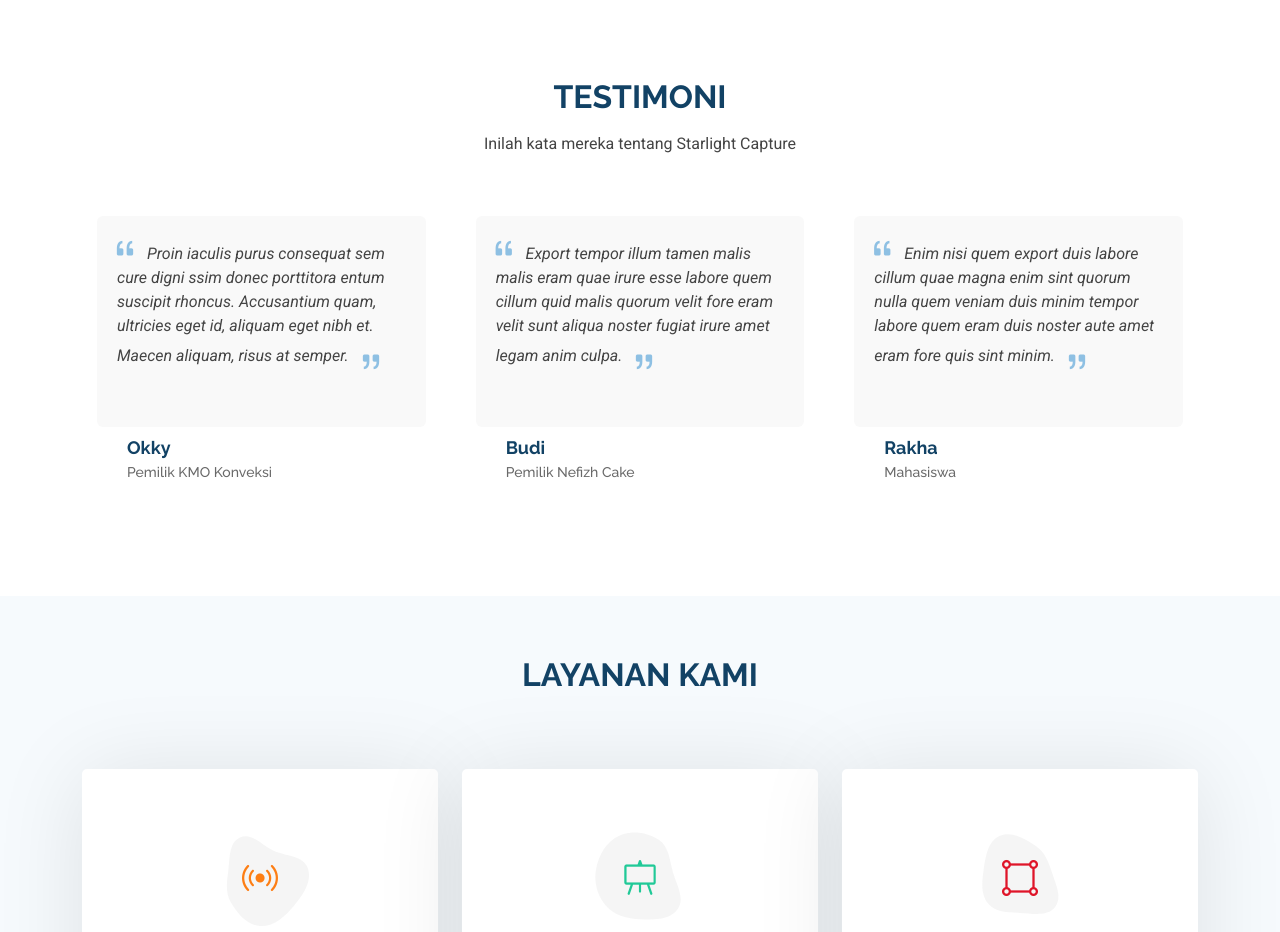
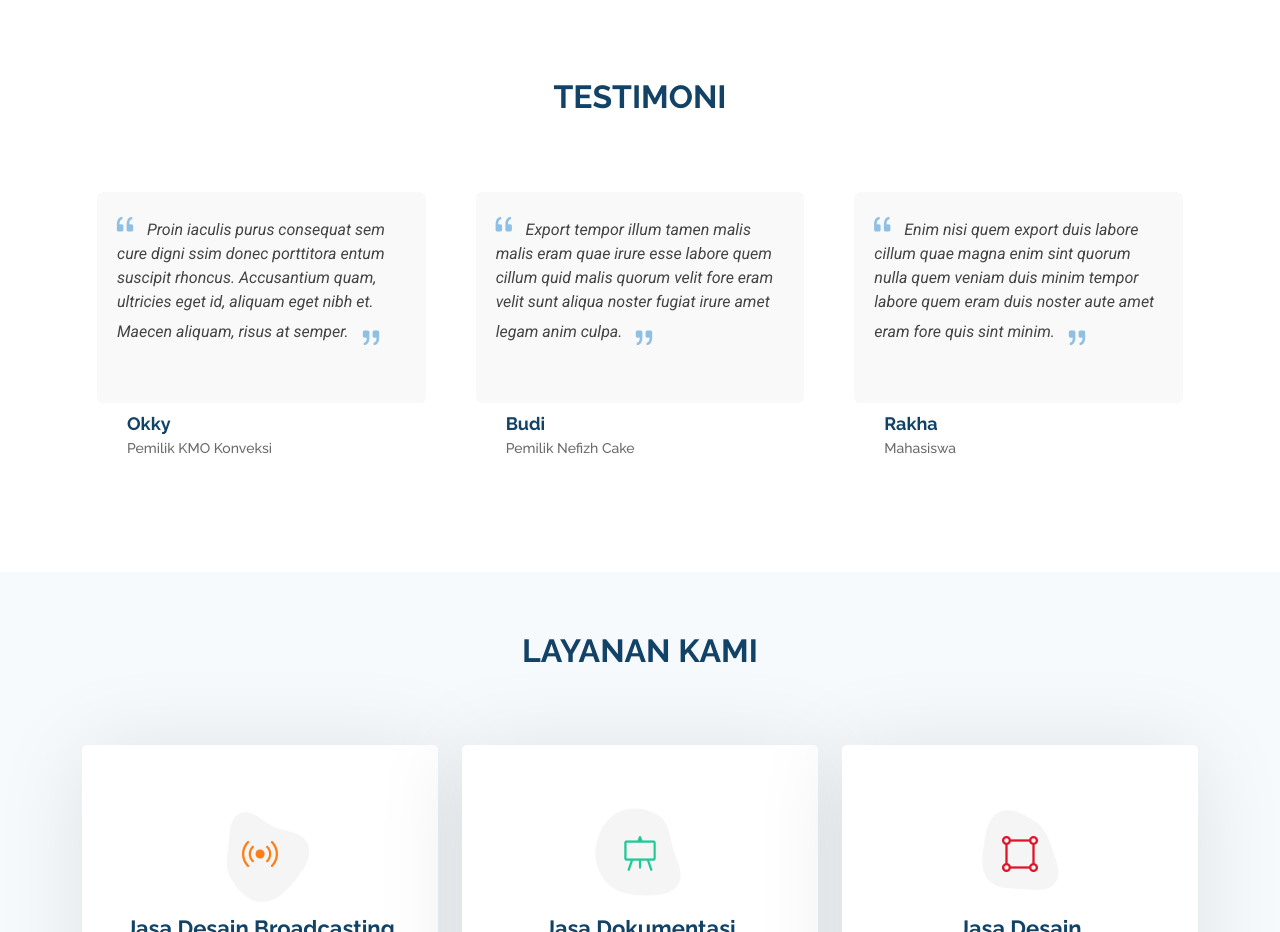
Before and after one commit to HafizhRaihan31/Technopre, a plain HTML site: page index.html in a window 1280 px wide. Shown: the part 1200-2132 px from the top of the page. Drawn offline with Linux system fonts and the light colour scheme.

Commit message:
update teks

```diff
--- a/index.html
+++ b/index.html
@@ -220,7 +220,6 @@
       <!-- Section Title -->
       <div class="container section-title" data-aos="fade-up">
         <h2>Testimoni</h2>
-        <p>Inilah kata mereka tentang Starlight Capture</p>
       </div><!-- End Section Title -->
 
       <div class="container" data-aos="fade-up" data-aos-delay="100">
```
